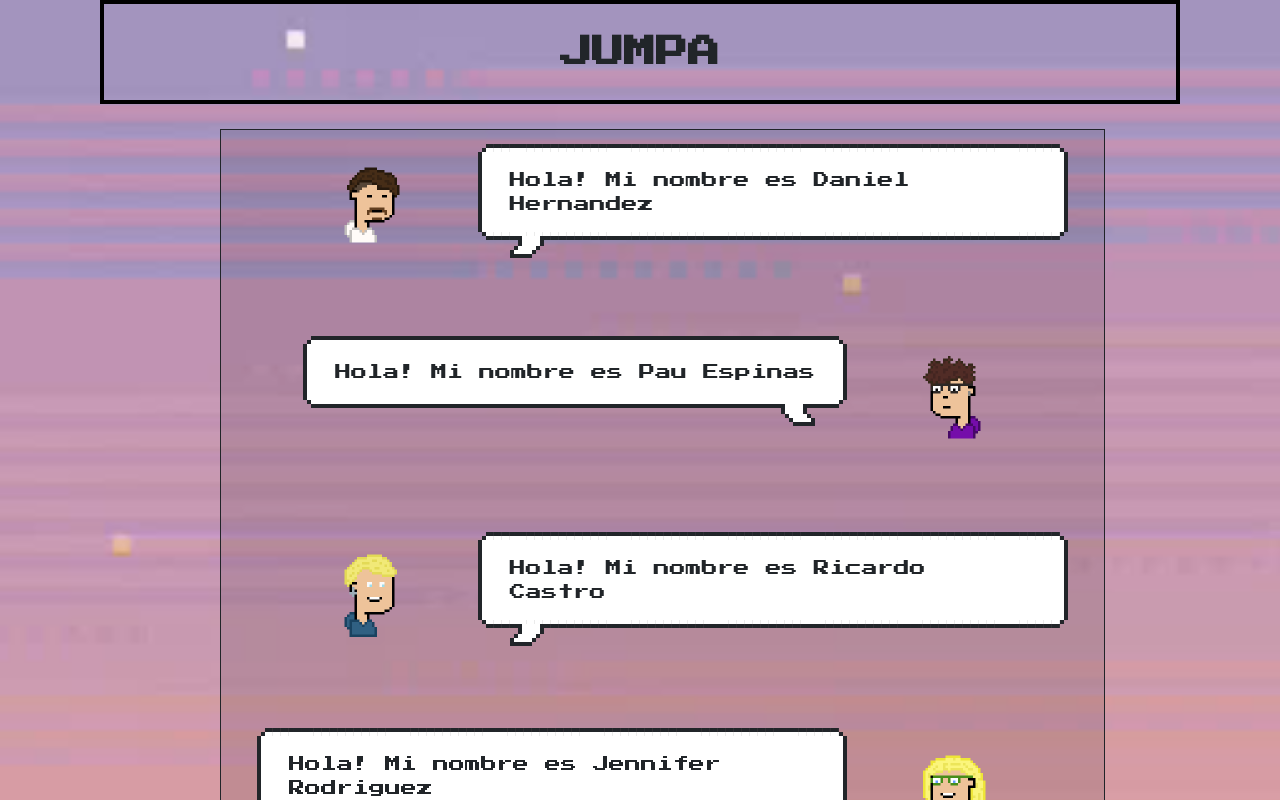
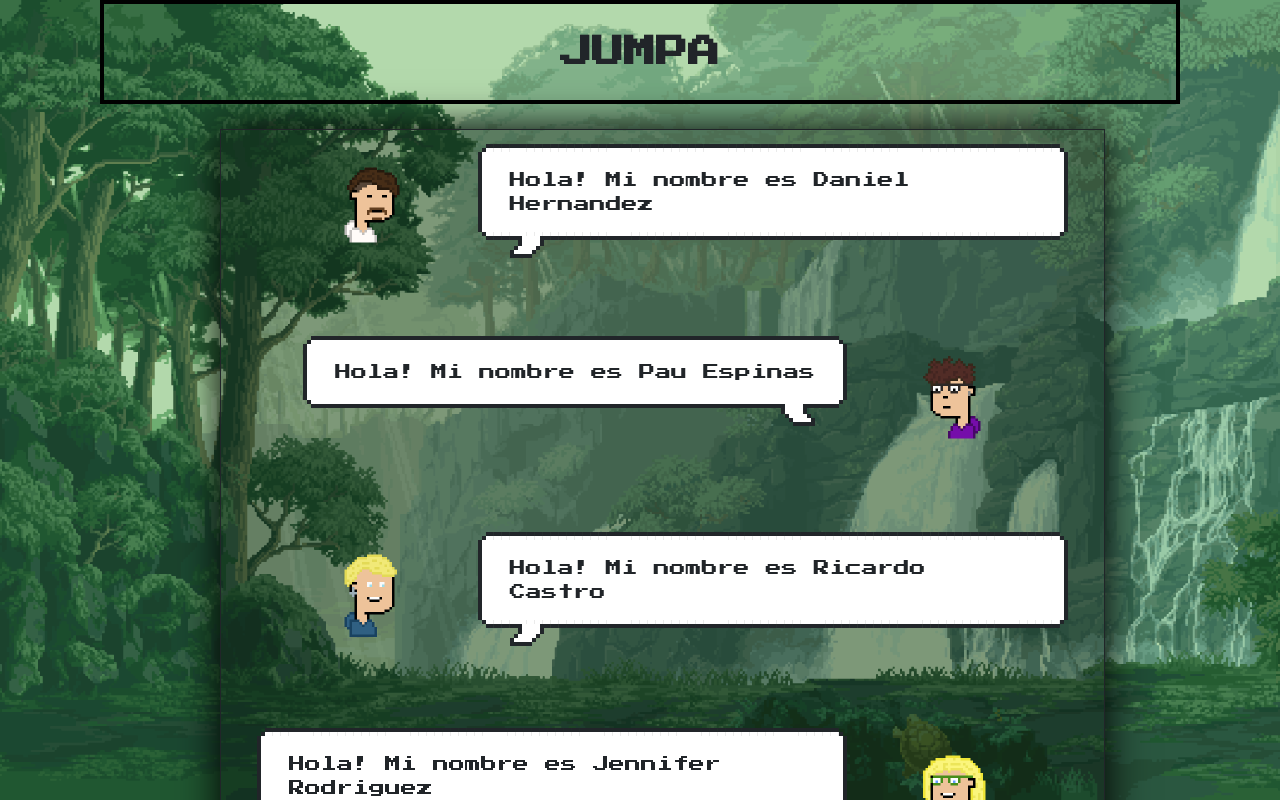
Before and after one commit to RicardoCVS/Jumpa, a React (Create React App) app in the folder src/main/jumpa-react/: page / in a window 1280 px wide. Shown: the top 800 px of the page. Built offline with nearby package versions, Linux system fonts and the light colour scheme.

Commit message:
el fondo verde

```diff
--- a/src/main/jumpa-react/src/Assets/inicio.css
+++ b/src/main/jumpa-react/src/Assets/inicio.css
@@ -2,10 +2,13 @@
     font-family:"Press Start 2P";
 
   }
-  body{
+body{
     background-image: url('../../public/img/fondo.png');
+    background-size:contain;
+    background-repeat: no-repeat;
     background-size: cover;
-  }
+    background-attachment: fixed;
+      }
   #titulo{
     margin-bottom: 11px;
     margin-left: 100px;
@@ -17,13 +20,15 @@
     display: grid;
     grid-template-columns: 1fr 1fr 1fr 1fr;
     grid-template-rows: 1fr 1fr 1fr 1fr;
+    align-self: center;
     margin-left: 220px;
     margin-right: 175px;
     margin-top: 25px;
-    background-color: rgba(0,0,0,0.1);
+    background-color: rgba(0, 0, 0, 0.3);
     border: 1px;
     border-style: solid;
-    /* grid-gap: 1px; */
+    box-shadow: 0 0 40px rgba(0, 0, 0, 1);
+        /* grid-gap: 1px; */
   }
   .grid-item {
     /* background-color: #ccc; */
@@ -49,14 +54,7 @@
     background-color: #fff;
 
     }
-  @media screen and (max-width: 768px) {
-    #messagelist1 {
-      /* estilos para pantallas más pequeñas */
-      grid-column: 1 /span 4;
-      justify-self: center;
-      margin: 8px auto;
-    }
-  }
+
 
   .imagen1{
     position: relative;
--- a/src/main/jumpa-react/src/Assets/inicio.js
+++ b/src/main/jumpa-react/src/Assets/inicio.js
@@ -6,7 +6,6 @@ function Inicio() {
   const imgJenny = process.env.PUBLIC_URL + '/img/avatar_jenny.png'
 
     return (
-
 <div class="grid-container">
   {/* Dani */}
     <section id="messagelist1" class="message-list">
```
Also changed, not shown: src/main/jumpa-react/public/img/fondo.png.
